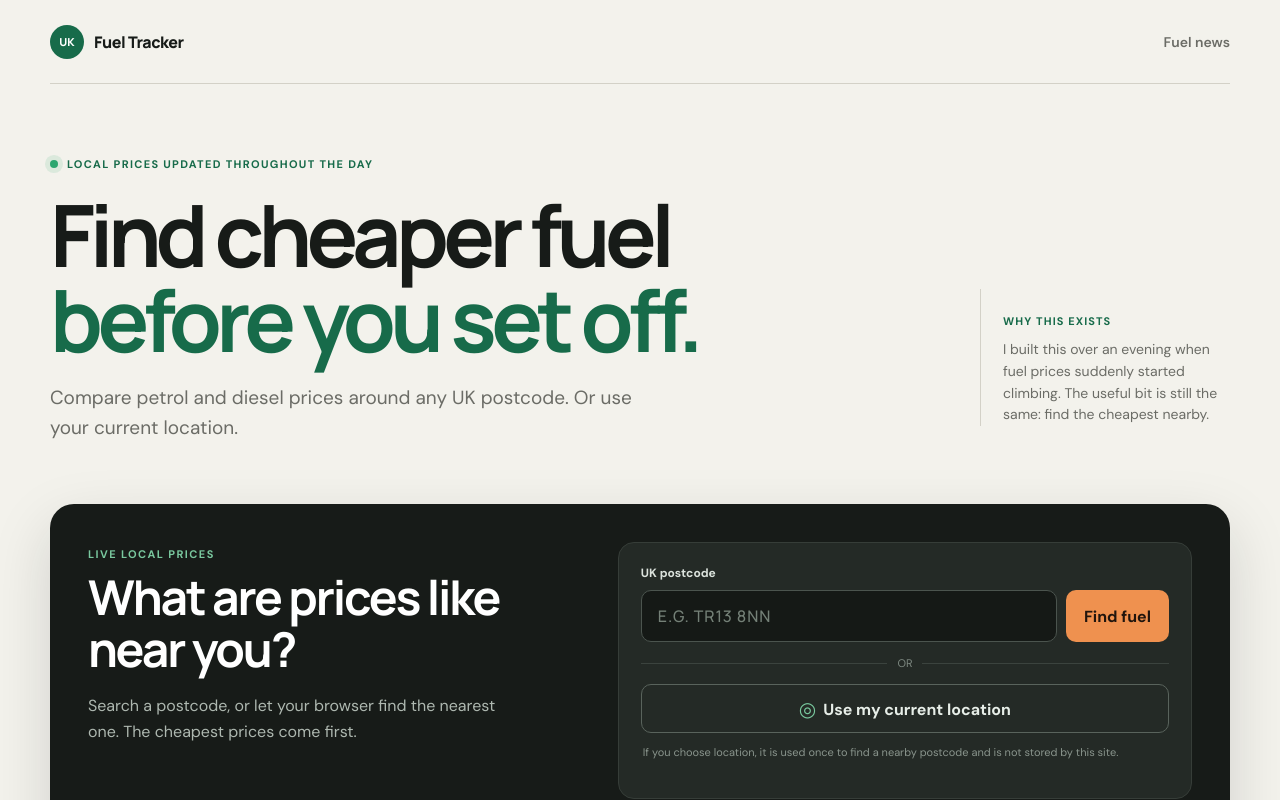
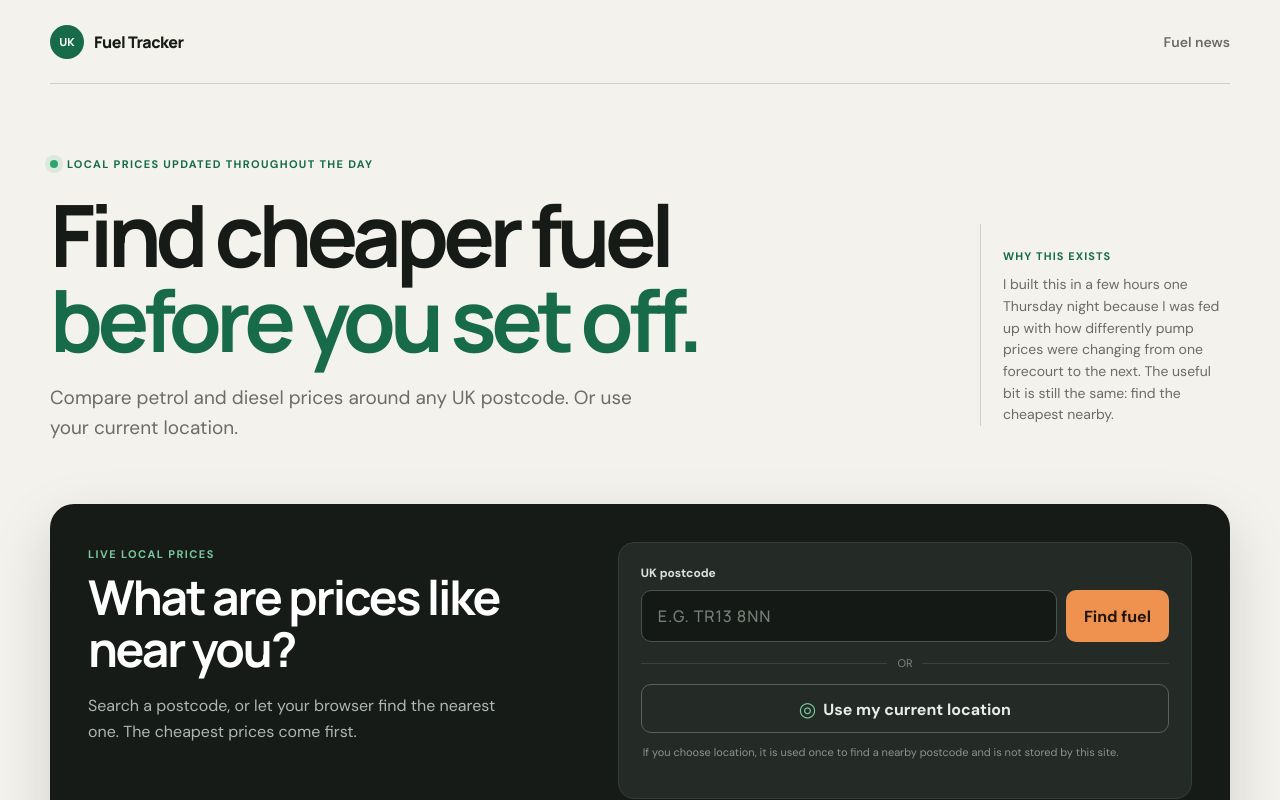
Before and after one commit to fourteenseed/uk-fuel-dashboard, a React (Vite) app: page / in a window 1280 px wide. Shown: the top 800 px of the page. Built offline with nearby package versions, Linux system fonts and the light colour scheme; no server answers.

Commit message:
Add UK Fuel Tracker favicon

```diff
--- a/index.html
+++ b/index.html
@@ -11,6 +11,8 @@
     <meta charset="UTF-8" />
     <meta name="viewport" content="width=device-width, initial-scale=1.0" />
     <meta name="theme-color" content="#f3f2ec" />
+    <link rel="icon" type="image/png" sizes="32x32" href="/favicon.png" />
+    <link rel="apple-touch-icon" sizes="180x180" href="/apple-touch-icon.png" />
     <title>UK Fuel Tracker | Find cheaper fuel near you</title>
     <meta name="description" content="Compare current petrol and diesel prices near any UK postcode, use your current location, and follow the latest national fuel-price picture." />
     <meta property="og:title" content="UK Fuel Tracker" />
--- a/src/Dashboard.jsx
+++ b/src/Dashboard.jsx
@@ -415,7 +415,7 @@ export default function UKFuelTracker() {
           </div>
           <div className="hero__aside" aria-label="About this tracker">
             <span>Why this exists</span>
-            <p>I built this over an evening when fuel prices suddenly started climbing. The useful bit is still the same: find the cheapest nearby.</p>
+            <p>I built this in a few hours one Thursday night because I was fed up with how differently pump prices were changing from one forecourt to the next. The useful bit is still the same: find the cheapest nearby.</p>
           </div>
         </section>
 
```
Also changed, not shown: public/apple-touch-icon.png (added), public/favicon.png (added).
